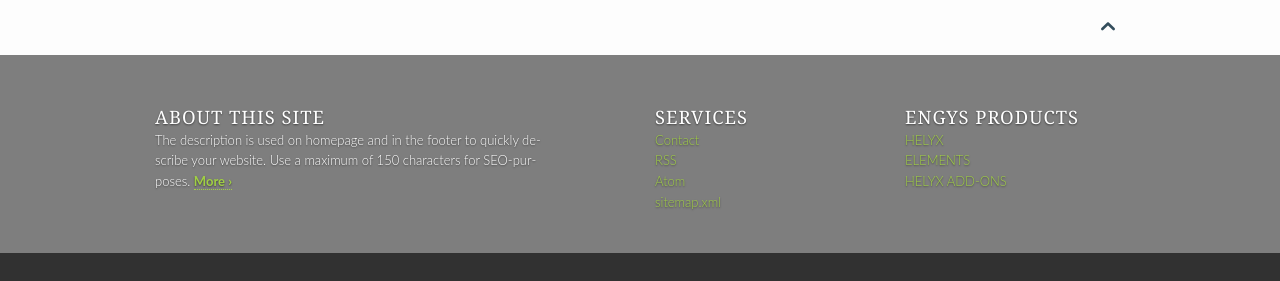
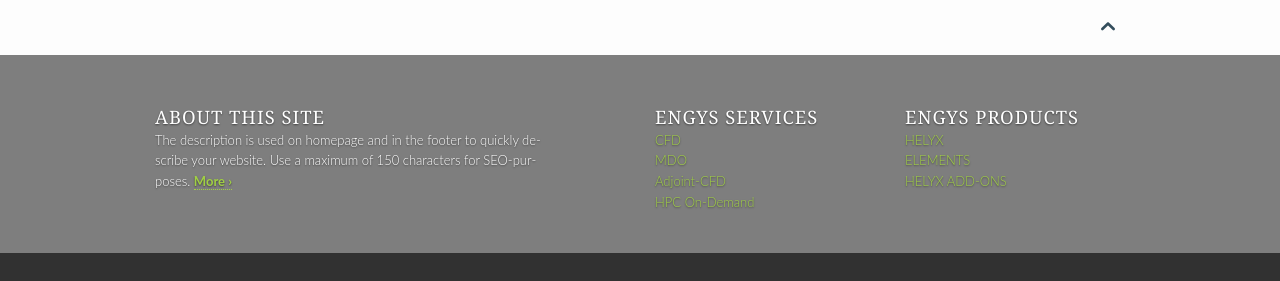
Before and after one commit to ENGYS/HELYX-OS, a Jekyll site: the page built from pages/info.md, in a window 1280 px wide. Shown: the part 561-842 px from the top of the page. Built offline with Jekyll 4.4.1, drawn with Linux system fonts in a browser that asks for light colours.

Commit message:
Update services.yml

```diff
--- a/_data/services.yml
+++ b/_data/services.yml
@@ -1,17 +1,17 @@
-- menu_name: "Services"
+- menu_name: "ENGYS Services"
 
-- name: "Contact"
-  url: "/contact/"
-  title: "Contact"
+- name: "CFD"
+  url: "http://engys.com/services/cfd"
+  title: "CFD"
 
-- name: "RSS"
-  url: "/feed.xml"
-  title: "Subscribe to RSS Feed"
+- name: "MDO"
+  url: "http://engys.com/services/MDO"
+  title: "MDO"
 
-- name: "Atom"
-  url: "/atom.xml"
-  title: "Subscribe to Atom Feed"
+- name: "Adjoint-CFD"
+  url: "http://engys.com/services/adjoint-cfd"
+  title: "Adjoint-CFD"
 
-- name: "sitemap.xml"
-  url: "/sitemap.xml"
-  title: "Sitemap for Google Webmaster Tools"
+- name: "HPC On-Demand"
+  url: "http://engys.com/services/hpc-on-demand"
+  title: "HPC On-Demand"
```
